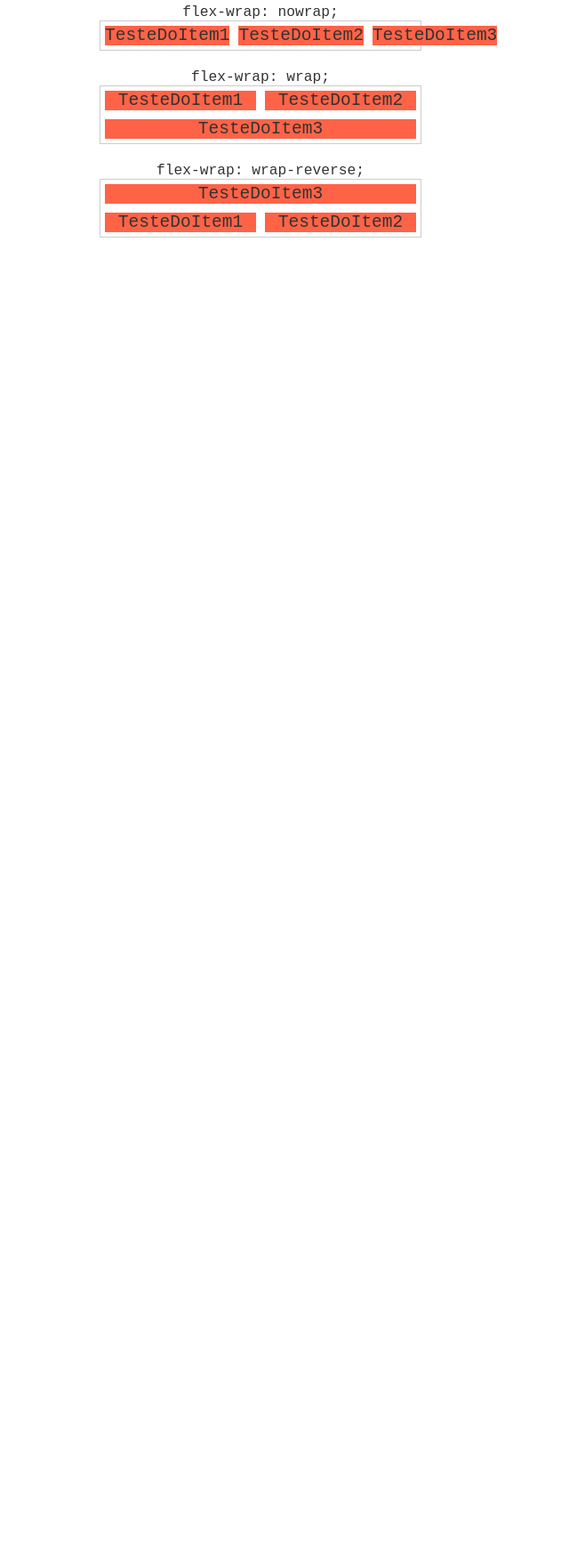
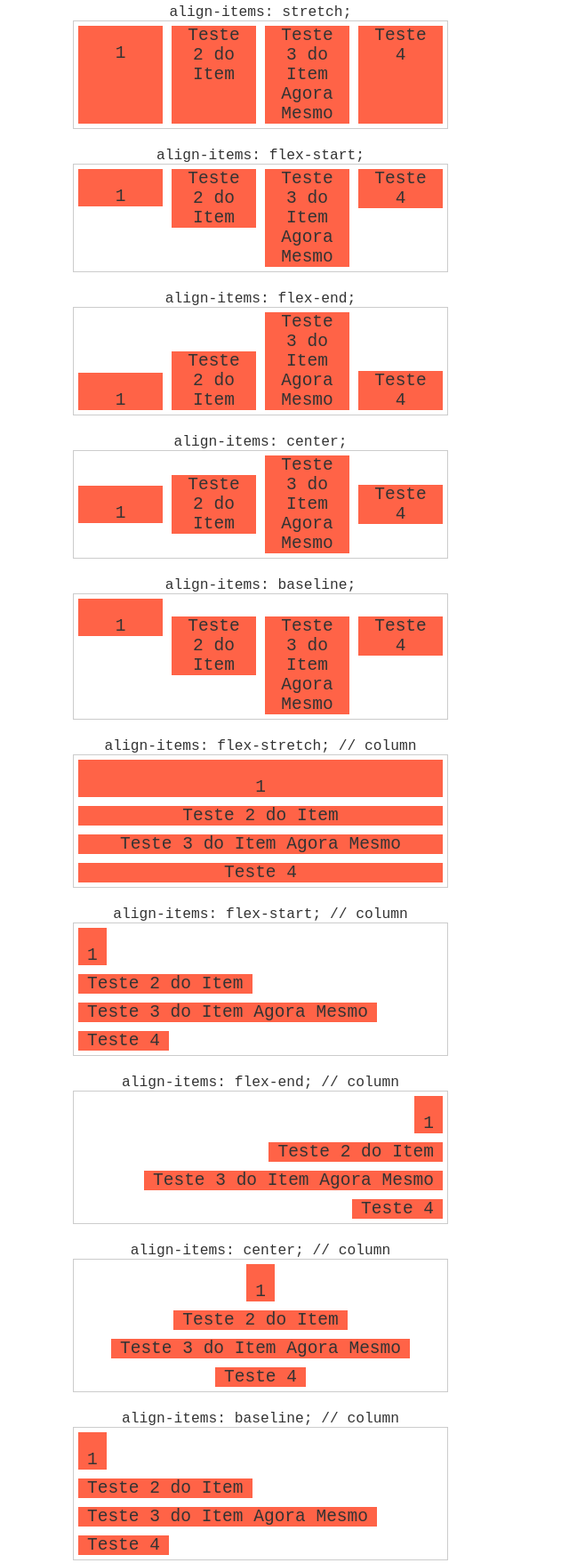
Before and after one commit to leolsrd/Flexbox, a plain HTML site: page index.html in a window 1280 px wide. Shown: the part 16-1773 px from the top of the page at 89% size, without its empty margins (347-987 px from the left). Before the commit the page ends 800 px from the top, so only its background shows below. Drawn offline with Linux system fonts and the light colour scheme.

```diff
--- /dev/null
+++ b/css/flex-container/flex-align-items.css
@@ -0,0 +1,68 @@
+.stretch {
+  align-items: stretch;
+}
+
+.flex-start {
+  align-items: flex-start;
+}
+
+.flex-end {
+  align-items: flex-end;
+}
+
+.center {
+  align-items: center;
+}
+
+.baseline {
+  align-items: baseline;
+}
+
+/* Flex Container */
+.container {
+  max-width: 420px;
+  margin: 0 auto;
+  display: flex;
+  border: 1px solid #ccc;
+}
+
+.column {
+  flex-direction: column;
+}
+
+/* Flex Item */
+.item {
+  flex: 1;
+  margin: 5px;
+  padding: 0 10px;
+  background: tomato;
+  text-align: center;
+  font-size: 1.5em;
+}
+
+.item:first-child {
+  padding-top: 20px;
+}
+
+.alinhamento-central {
+  height: 400px;
+  justify-content: center;
+  align-items: center;
+}
+
+.alinhamento-central .item {
+  flex: 0;
+  padding: 10px;
+}
+
+h1 {
+  text-align: center;
+  margin: 20px 0 0 0;
+  font-size: 1.25em;
+  font-weight: normal;
+}
+
+body {
+  font-family: monospace;
+  color: #333;
+}
--- /dev/null
+++ b/css/flex-container/flex-flow.css
@@ -0,0 +1,40 @@
+.row-nowrap {
+  flex-flow: row nowrap;
+}
+
+.column-nowrap {
+  flex-flow: column nowrap;
+}
+
+.row-wrap {
+  flex-flow: row wrap;
+}
+
+/* Flex Container */
+.container {
+  max-width: 360px;
+  margin: 0 auto;
+  display: flex;
+  border: 1px solid #ccc;
+}
+/* Flex Item */
+.item {
+  /* O flex: 1; é necessário para que cada item se expanda ocupando o tamanho máximo do container. */
+  flex: 1;
+  margin: 5px;
+  background: tomato;
+  text-align: center;
+  font-size: 1.5em;
+}
+
+h1 {
+  text-align: center;
+  margin: 20px 0 0 0;
+  font-size: 1.25em;
+  font-weight: normal;
+}
+
+body {
+  font-family: monospace;
+  color: #333;
+}
--- /dev/null
+++ b/css/flex-container/flex-justify-content.css
@@ -0,0 +1,58 @@
+.flex-start {
+  justify-content: flex-start;
+}
+
+.flex-end {
+  justify-content: flex-end;
+}
+
+.center {
+  justify-content: center;
+}
+
+.space-between {
+  justify-content: space-between;
+}
+
+.space-around {
+  justify-content: space-around;
+}
+
+/* Flex Container */
+.container {
+  max-width: 420px;
+  margin: 0 auto;
+  display: flex;
+  border: 1px solid #ccc;
+}
+
+.column {
+  min-height: 200px;
+  flex-direction: column;
+}
+
+/* Flex Item */
+.item {
+  margin: 5px;
+  padding: 0 10px;
+  background: tomato;
+  text-align: center;
+  font-size: 1.5em;
+}
+
+/* Indica que o conteúdo deve se expandir */
+.flex {
+  flex: 1;
+}
+
+h1 {
+  text-align: center;
+  margin: 20px 0 0 0;
+  font-size: 1.25em;
+  font-weight: normal;
+}
+
+body {
+  font-family: monospace;
+  color: #333;
+}
--- a/index.html
+++ b/index.html
@@ -4,32 +4,95 @@
 <head>
   <meta charset="UTF-8">
   <meta name="viewport" content="width=device-width, initial-scale=1.0">
-  <title>Flex Wrap</title>
+  <title>Flex Align-Items</title>
 
-  <link rel="stylesheet" href="./css/flex-wrap.css">
+  <link rel="stylesheet" href="./css/flex-container/flex-align-items.css">
 </head>
 
 <body>
-  <h1>flex-wrap: nowrap;</h1>
-  <section class="container nowrap">
-    <!-- O nome grudado foi necessário pois eu preciso definir um conteúdo que não possa ser quebrado. Como uma palavra ou uma imagem. Se fosse uma frase, ele quebraria as linhas da frase antes de ultrapassar o container.	 -->
-    <div class="item">TesteDoItem1</div>
-    <div class="item">TesteDoItem2</div>
-    <div class="item">TesteDoItem3</div>
+  <h1>align-items: stretch;</h1>
+  <section class="container stretch">
+    <div class="item">1</div>
+    <div class="item">Teste 2 do Item</div>
+    <div class="item">Teste 3 do Item Agora Mesmo</div>
+    <div class="item">Teste 4</div>
   </section>
 
-  <h1>flex-wrap: wrap;</h1>
-  <section class="container wrap">
-    <div class="item">TesteDoItem1</div>
-    <div class="item">TesteDoItem2</div>
-    <div class="item">TesteDoItem3</div>
+  <h1>align-items: flex-start;</h1>
+  <section class="container flex-start">
+    <div class="item">1</div>
+    <div class="item">Teste 2 do Item</div>
+    <div class="item">Teste 3 do Item Agora Mesmo</div>
+    <div class="item">Teste 4</div>
   </section>
 
-  <h1>flex-wrap: wrap-reverse;</h1>
-  <section class="container wrap-reverse">
-    <div class="item">TesteDoItem1</div>
-    <div class="item">TesteDoItem2</div>
-    <div class="item">TesteDoItem3</div>
+  <h1>align-items: flex-end;</h1>
+  <section class="container flex-end">
+    <div class="item">1</div>
+    <div class="item">Teste 2 do Item</div>
+    <div class="item">Teste 3 do Item Agora Mesmo</div>
+    <div class="item">Teste 4</div>
+  </section>
+
+  <h1>align-items: center;</h1>
+  <section class="container center">
+    <div class="item">1</div>
+    <div class="item">Teste 2 do Item</div>
+    <div class="item">Teste 3 do Item Agora Mesmo</div>
+    <div class="item">Teste 4</div>
+  </section>
+
+  <h1>align-items: baseline;</h1>
+  <section class="container baseline">
+    <div class="item teste">1</div>
+    <div class="item">Teste 2 do Item</div>
+    <div class="item">Teste 3 do Item Agora Mesmo</div>
+    <div class="item">Teste 4</div>
+  </section>
+
+  <h1>align-items: flex-stretch; // column</h1>
+  <section class="container stretch column">
+    <div class="item">1</div>
+    <div class="item">Teste 2 do Item</div>
+    <div class="item">Teste 3 do Item Agora Mesmo</div>
+    <div class="item">Teste 4</div>
+  </section>
+
+  <h1>align-items: flex-start; // column</h1>
+  <section class="container flex-start column">
+    <div class="item">1</div>
+    <div class="item">Teste 2 do Item</div>
+    <div class="item">Teste 3 do Item Agora Mesmo</div>
+    <div class="item">Teste 4</div>
+  </section>
+
+  <h1>align-items: flex-end; // column</h1>
+  <section class="container flex-end column">
+    <div class="item">1</div>
+    <div class="item">Teste 2 do Item</div>
+    <div class="item">Teste 3 do Item Agora Mesmo</div>
+    <div class="item">Teste 4</div>
+  </section>
+
+  <h1>align-items: center; // column</h1>
+  <section class="container center column">
+    <div class="item">1</div>
+    <div class="item">Teste 2 do Item</div>
+    <div class="item">Teste 3 do Item Agora Mesmo</div>
+    <div class="item">Teste 4</div>
+  </section>
+
+  <h1>align-items: baseline; // column</h1>
+  <section class="container baseline column">
+    <div class="item teste">1</div>
+    <div class="item">Teste 2 do Item</div>
+    <div class="item">Teste 3 do Item Agora Mesmo</div>
+    <div class="item">Teste 4</div>
+  </section>
+
+  <h1>align-items: center; e justfy-content: center;</h1>
+  <section class="container alinhamento-central">
+    <div class="item">Esse item está verticalmente alinhado ao centro.</div>
   </section>
 </body>
 
```
Also changed, not shown: index-flex-direction.html (+1 -1 lines), index-flex-flow.html (added, +35 -0 lines), index-flex-justify-content.html (added, +110 -0 lines), index-flex-wrap.html (added, +36 -0 lines), index-flex.html (+1 -1 lines), css/flex-container/flex-direction.css (renamed from css/flex-direction.css), css/flex-container/flex-wrap.css (renamed from css/flex-wrap.css), css/flex-container/flex.css (renamed from css/style-flex.css), css/flex-container/info.txt (added), 1 other file.
